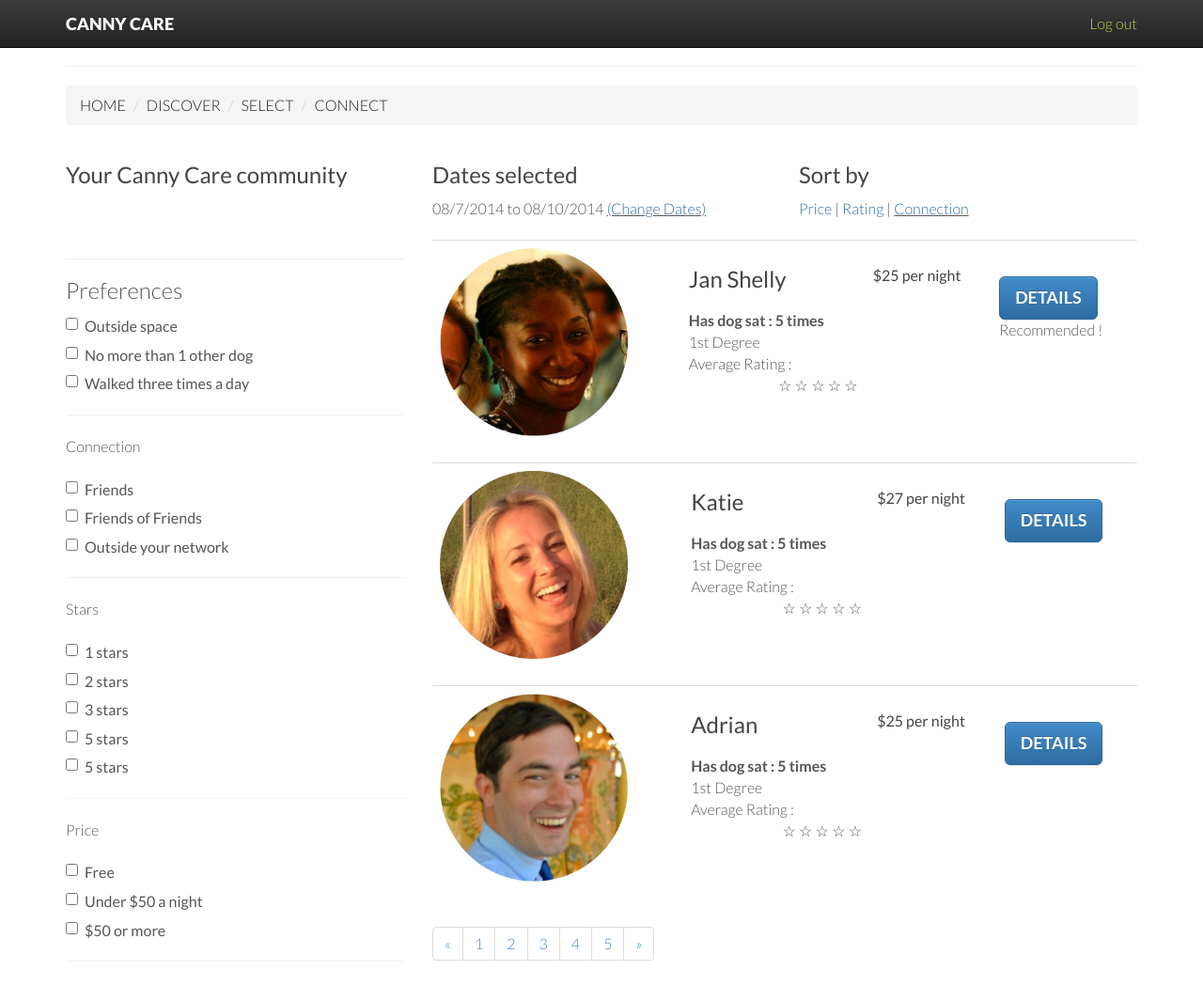
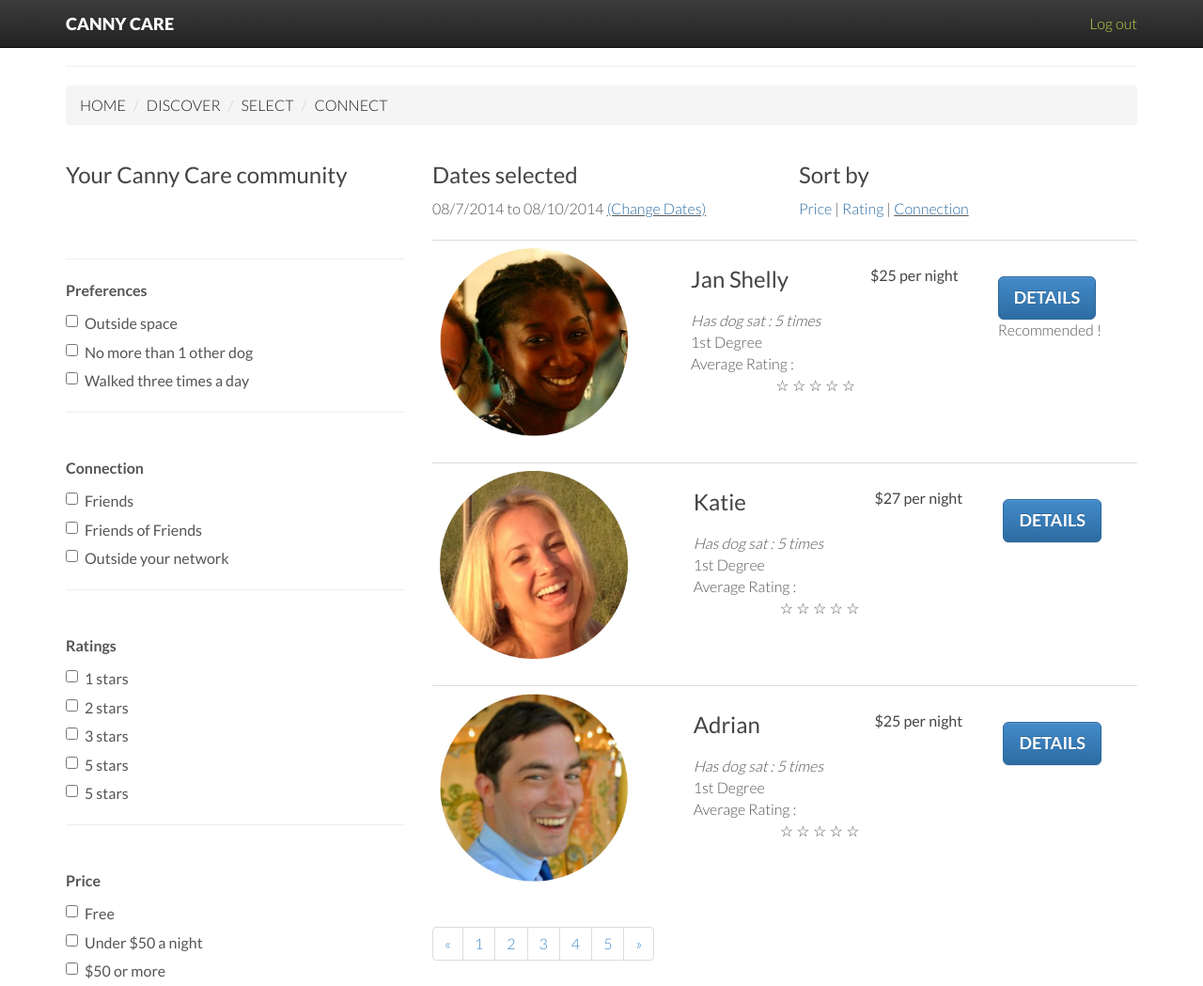
Before and after one commit to tdas/cannycare, a plain HTML site: page search.html in a window 1280 px wide. Shown: the top 1049 px of the page at 94% size. Drawn offline with nearby package versions, Linux system fonts and the light colour scheme.

Commit message:
Update search.html
Updating search formatting

```diff
--- a/search.html
+++ b/search.html
@@ -105,7 +105,7 @@
 
 
 				<hr>
-					<font size="5">Preferences</font>
+					<strong>Preferences</strong>
 							<div class="checkbox">
 			  <label>
 			    <input type="checkbox" value="">
@@ -127,8 +127,9 @@
 				  </label>
 			</div>
 			<hr>
-
-				<p>Connection</p>
+<br>
+				<strong>Connection</strong>
+				<br>
 					<div class="checkbox">
 				  <label>
 				    <input type="checkbox" value="">
@@ -149,8 +150,8 @@
 				    </div>
 
 				<hr>
-
-				<p>Stars</p>
+				 <br>
+				<strong>Ratings</strong> <br>
 					<div class="checkbox">
 				  <label>
 				    <input type="checkbox" value="">
@@ -187,8 +188,8 @@
 
 
 				<hr>
-
-				<p>Price</p>
+				<br>
+				<strong>Price</strong> <br>
 					 <div class="checkbox">
 				  <label>
 				    <input type="checkbox" value="">
@@ -228,7 +229,7 @@
 
 						<p><h3>Jan Shelly</h3></p>
 
-						<strong>Has dog sat : 5 times</strong>
+						<i>Has dog sat : 5 times</i>
 						<br>1st Degree
 						<br>Average Rating :
 							<div class="rating">
@@ -281,7 +282,7 @@
 
 					<h3>	<p><h3>Katie</h3></p>
 
-						<strong>Has dog sat : 5 times</strong>
+						<i>Has dog sat : 5 times</i>
 						<br>1st Degree
 						<br>
 						Average Rating :
@@ -338,7 +339,7 @@
 
 					<h3>	<p><h3>Adrian</h3></p>
 
-						<strong>Has dog sat : 5 times</strong>
+						<i>Has dog sat : 5 times</i>
 						<br>1st Degree
 						<br>
 						Average Rating :
```
